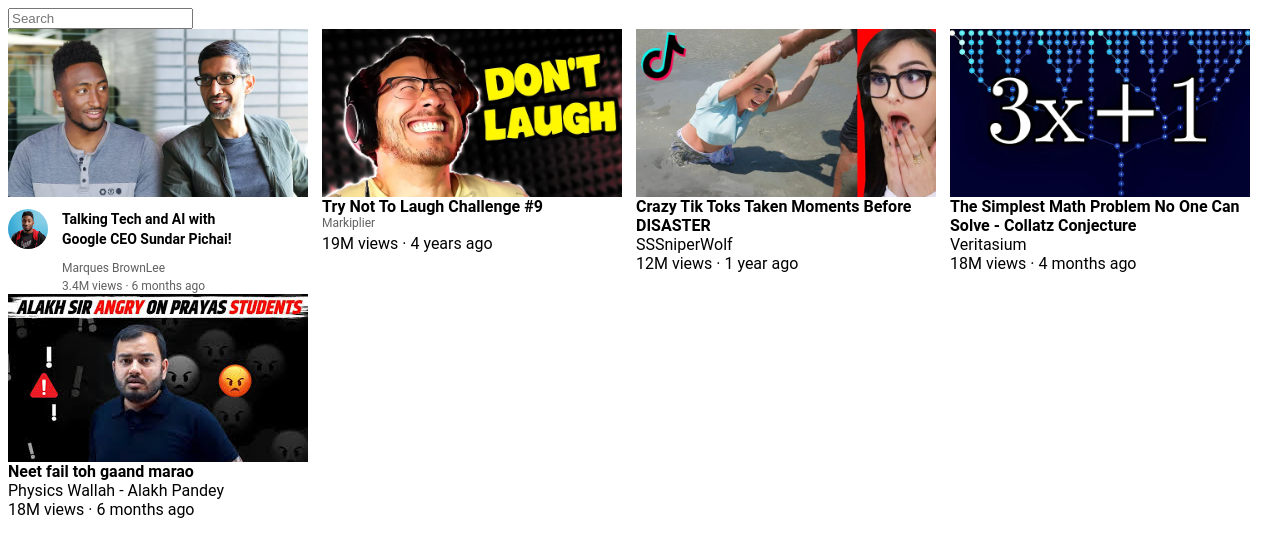
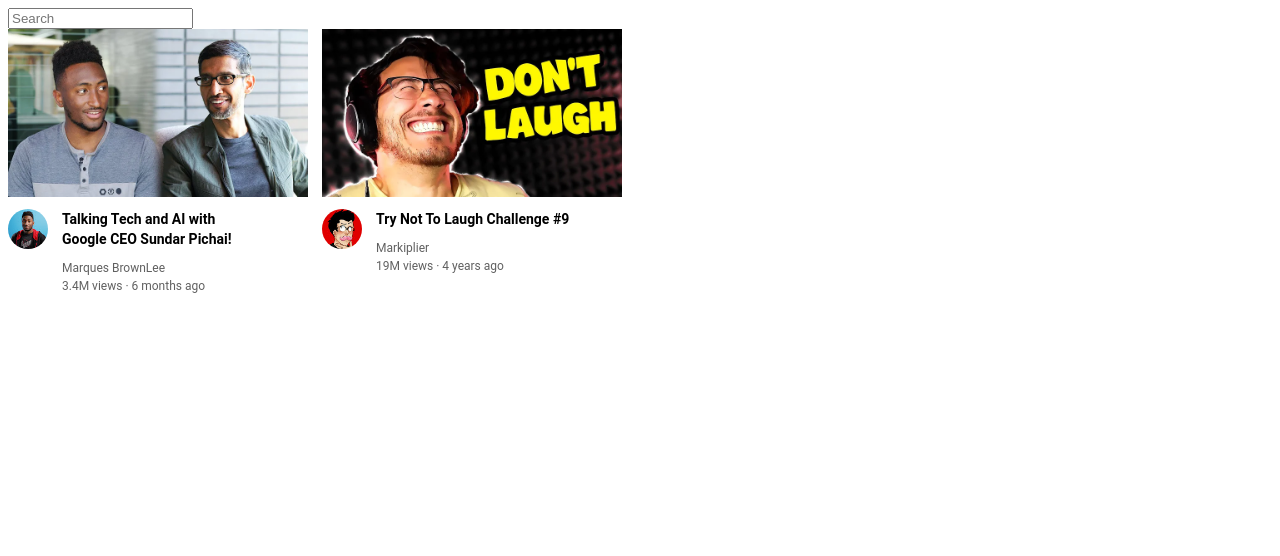
Before and after one commit to Naved994/WebDeveloper, a plain HTML site: page Youtube/youtube.html in a window 1280 px wide. Drawn offline with Linux system fonts and the light colour scheme; a web font is replaced by a local one.

Commit message:
2nd video

```diff
--- a/Youtube/youtube.html
+++ b/Youtube/youtube.html
@@ -77,34 +77,12 @@
 
 </div>
     <div class="video-preview">
-        <img class="thumbnail" src="Thumbnail/thumbnail-2.webp">
-      <p class="des"><strong>
-        Try Not To Laugh Challenge #9</strong></p>
-      <p class="video-author">Markiplier</p>
-      <p class="stats">19M views · 4 years ago</p>
-    </div>
-    <div class="video-preview">
-        <img class="thumbnail" src="Thumbnail/thumbnail-3.webp">
-
-      <p class="des"><strong>
-        Crazy Tik Toks Taken Moments Before DISASTER</strong></p>
-      <p class="author">SSSniperWolf</p>
-      <p class="stats">12M views · 1 year ago</p></div>
-      <div class="video-preview">
-        <img class="thumbnail" src="Thumbnail/thumbnail-4.webp">
-      <p class="des"><strong>
-        The Simplest Math Problem No One Can Solve - Collatz Conjecture</strong></p>
-      <p class="author">Veritasium</p>
-      <p class="stats">18M views · 4 months ago</p>
-    </div>
-    <div class="video-preview">
-      <img class="thumbnail" src="Thumbnail/thumbnail-6.webp">
-    <p class="des"><strong>
-     Neet fail toh gaand marao</strong></p>
-    <p class="author">Physics Wallah - Alakh Pandey</p>
-    <p class="stats">18M views · 6 months ago</p>
-  </div>
-
-
+      <div class="thumbnail-row"> <img class="thumbnail" src="Thumbnail/thumbnail-2.webp"></div>
+  <div class="channel-picture"> <a href="https://www.youtube.com" target="_blank"> <img class="profile-picture" src="Channel-pictures/channel-2.jpeg"></a></div>
+  <div class="video-info">
+  <p class="video-title"><strong>
+  Try Not To Laugh Challenge #9</strong></p>
+<p class="video-author">Markiplier</p>
+<p class="video-stats">19M views · 4 years ago</p></div></div>
     </body>
 </html>
```
Also changed, not shown: Youtube/Thumbnail/channel-2.jpeg (added).
